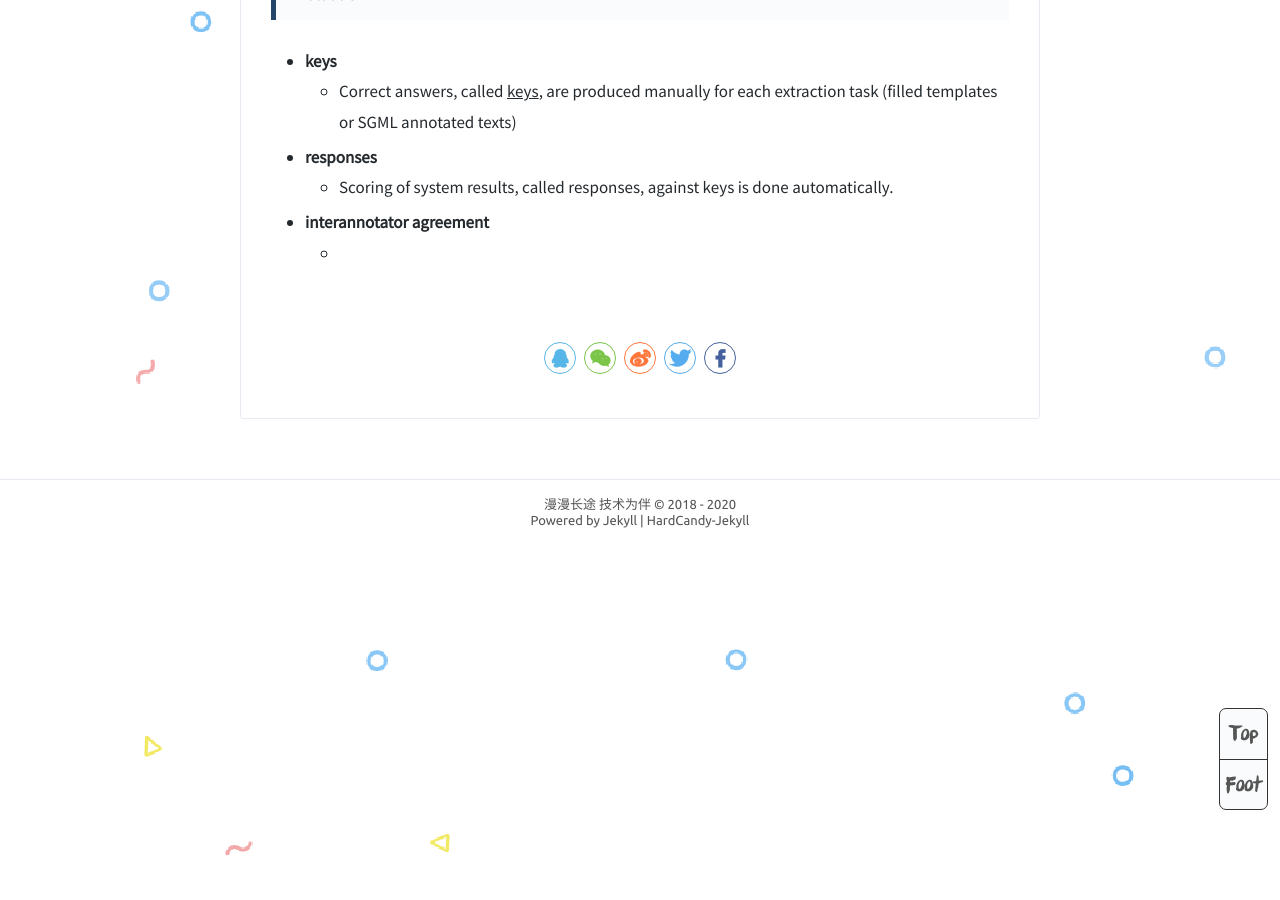
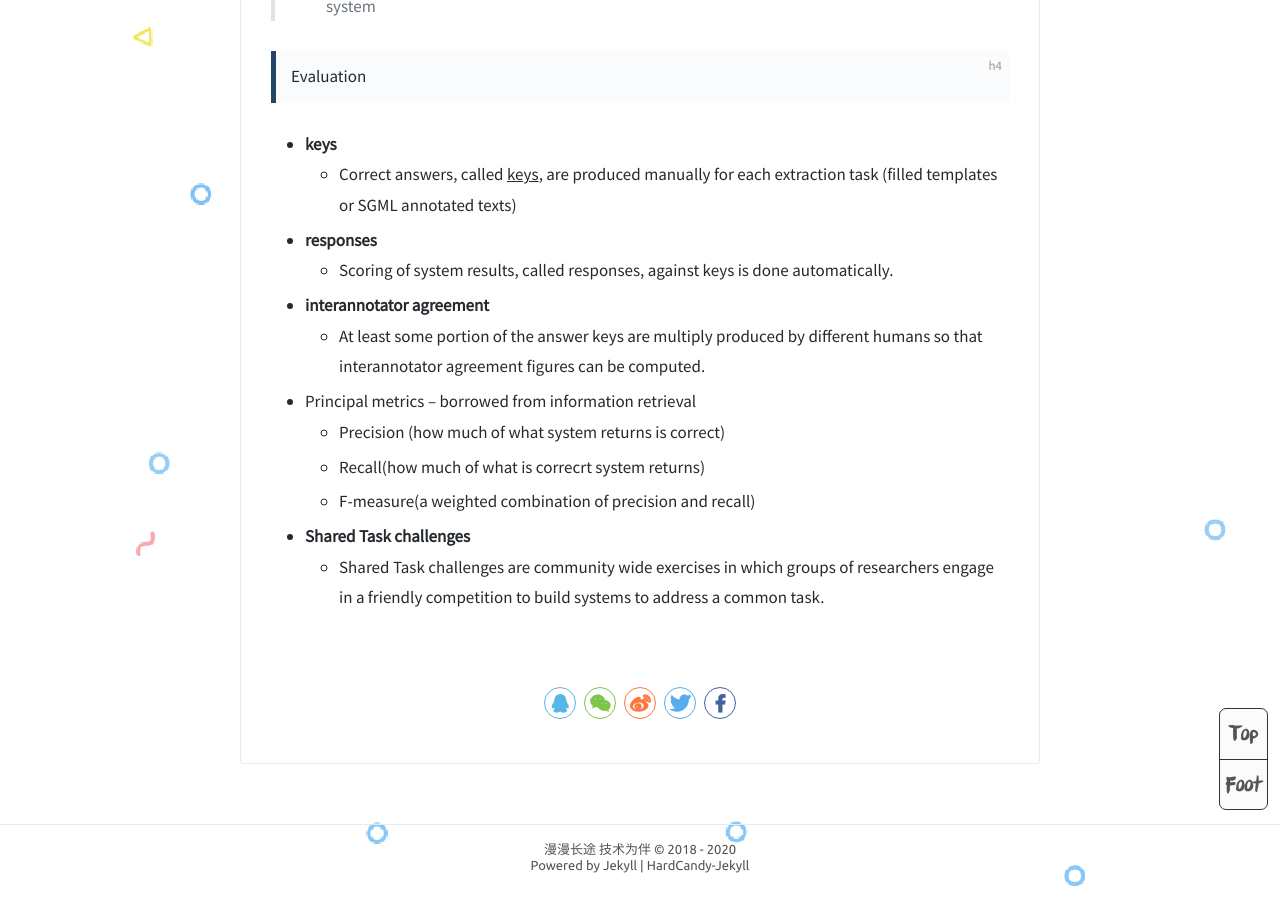
Before and after one commit to DoHerasYang/DoHerasYang.github.io, a Jekyll site: the page built from _posts/2020-1-13-TextProcessing.md, in a window 1280 px wide and 900 px high, scrolled down 43828 px. Built offline with Jekyll 4.4.1, drawn with Linux system fonts in a browser that asks for light colours; comment, search, counter and statistics services are not loaded; some of the changed text lies outside the part shown.

Commit message:
Update Text Processing

```diff
--- a/_posts/2020-1-13-TextProcessing.md
+++ b/_posts/2020-1-13-TextProcessing.md
@@ -349,7 +351,7 @@ Common to just use the words, but pre-process them for generalisation.
 >     + probability that a random surfer will visit that page
 >   + its PageRank score: a measure of its authority
 
-#### Summary:
+#### Summary
 
 + Component / technique
 
@@ -967,4 +969,10 @@ Common to just use the words, but pre-process them for generalisation.
 + **responses**
   + Scoring of system results, called responses, against keys is done automatically.
 + **interannotator agreement**
-  +
+  + At least some portion of the answer keys are multiply produced by different humans so that interannotator agreement figures can be computed.
++ Principal metrics – borrowed from information retrieval
+  + Precision (how much of what system returns is correct)
+  + Recall(how much of what is correcrt system returns)
+  + F-measure(a weighted combination of precision and recall)
++ **Shared Task challenges**
+  + Shared Task challenges are community wide exercises in which groups of researchers engage in a friendly competition to build systems to address a common task.
```
Also changed, not shown: other parts of _posts/2020-1-13-TextProcessing.md (+3 -1 lines), 2 other files.
